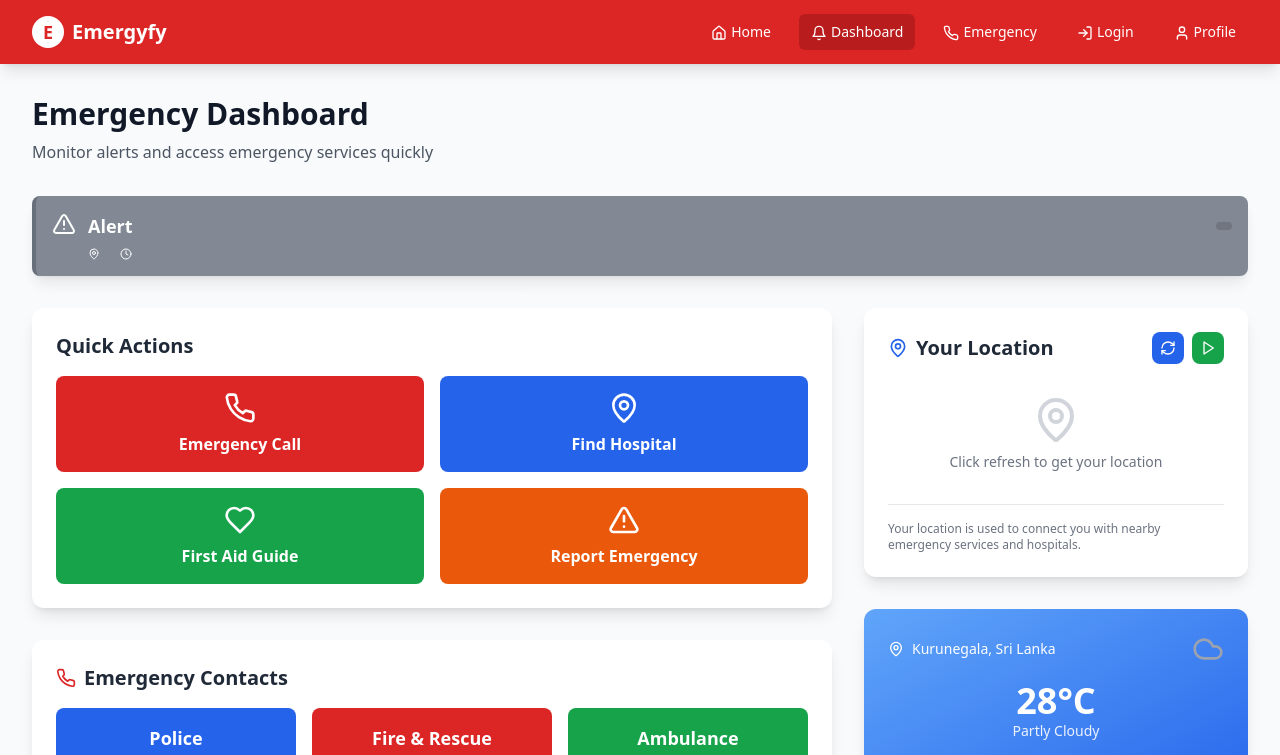
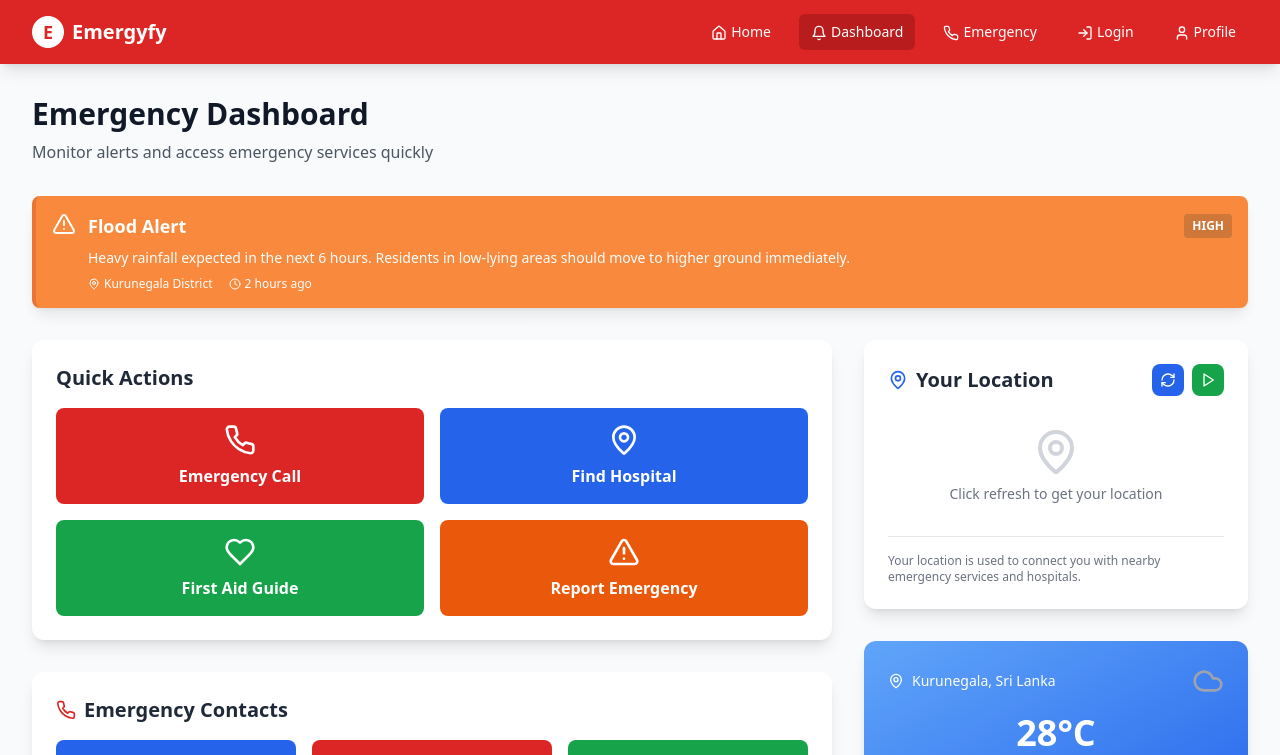
Before and after one commit to Jamesniron/rapid-response-reach, a React (Vite) app: page /dashboard in a window 1280 px wide. Shown: the top 755 px of the page. Built offline with nearby package versions, Linux system fonts and the light colour scheme.

Commit message:
Fix: Pass props to EmergencyAlert component
The `EmergencyAlert` component in `Dashboard.tsx` was missing the required props. This commit passes the necessary `type`, `severity`, `location`, `message`, and `timestamp` props to the `EmergencyAlert` component, resolving the TypeScript error.

```diff
--- a/src/pages/Dashboard.tsx
+++ b/src/pages/Dashboard.tsx
@@ -1,4 +1,3 @@
-
 import React from 'react';
 import Navigation from '../components/Navigation';
 import EmergencyAlert from '../components/EmergencyAlert';
@@ -50,7 +49,13 @@ const Dashboard = () => {
 
         {/* Emergency Alert Banner */}
         <div className="mb-8">
-          <EmergencyAlert />
+          <EmergencyAlert
+            type="flood"
+            severity="high"
+            location="Kurunegala District"
+            message="Heavy rainfall expected in the next 6 hours. Residents in low-lying areas should move to higher ground immediately."
+            timestamp="2 hours ago"
+          />
         </div>
 
         <div className="grid grid-cols-1 lg:grid-cols-3 gap-8">
```
